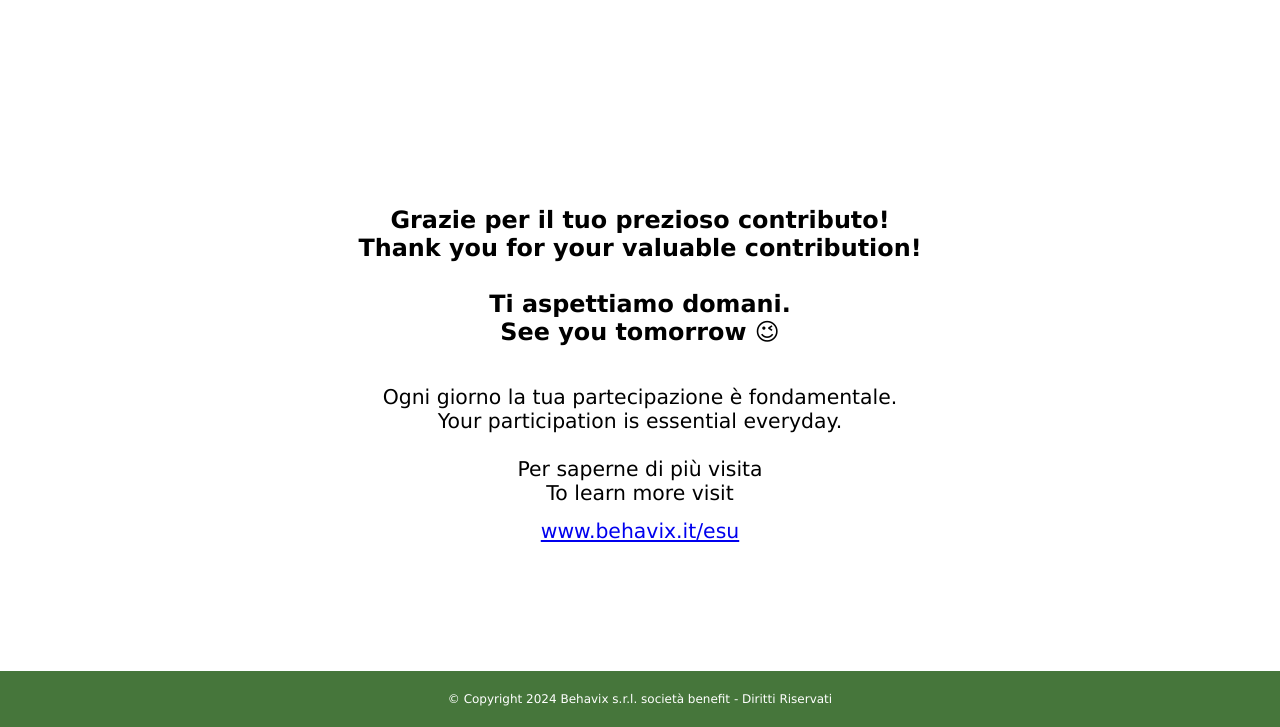
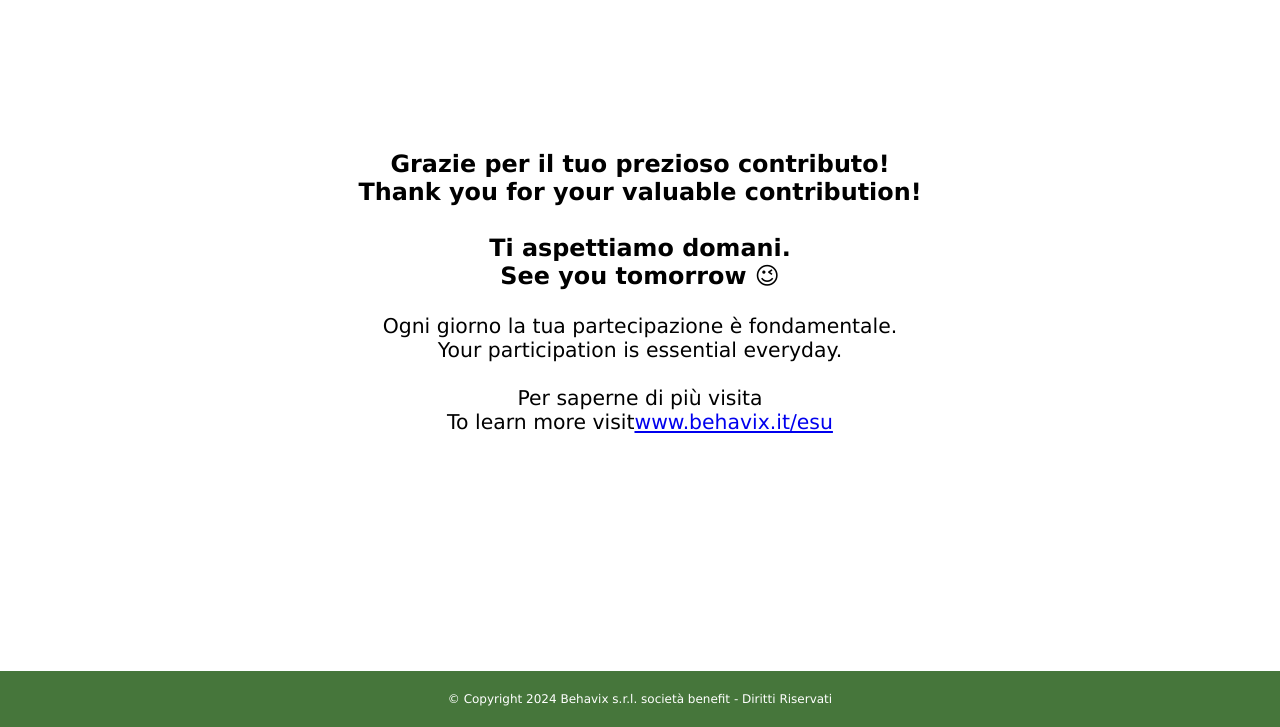
Before and after one commit to behavix/estrazione_new, a website: page public/tenta-la-fortuna.html in a window 1280 px wide. Shown: the part 73-800 px from the top of the page. Drawn offline with Linux system fonts and the light colour scheme; no server answers.

Commit message:
Update tenta-la-fortuna.html
inserito in un div

```diff
--- a/public/tenta-la-fortuna.html
+++ b/public/tenta-la-fortuna.html
@@ -16,7 +16,7 @@
 
     <main class="flex-vert">
 
-        <p id="thanks"><h3>Grazie per il tuo prezioso contributo! <br>Thank you for your valuable contribution!<br> <br> Ti aspettiamo domani. <br>See you tomorrow 😉 </h3>  Ogni giorno la tua partecipazione è fondamentale. <br> Your participation is essential everyday.  <br><br> Per saperne di più visita <br> To learn more visit<a href="https://www.behavix.it/esu">www.behavix.it/esu</a> </p>
+        <div id="thanks"><h3>Grazie per il tuo prezioso contributo! <br>Thank you for your valuable contribution!<br> <br> Ti aspettiamo domani. <br>See you tomorrow 😉 </h3>  Ogni giorno la tua partecipazione è fondamentale. <br> Your participation is essential everyday.  <br><br> Per saperne di più visita <br> To learn more visit<a href="https://www.behavix.it/esu">www.behavix.it/esu</a> </div>
 
         <div id="wheel">
             <p id="playMsg">Tenta la fortuna!!!</p>
```
